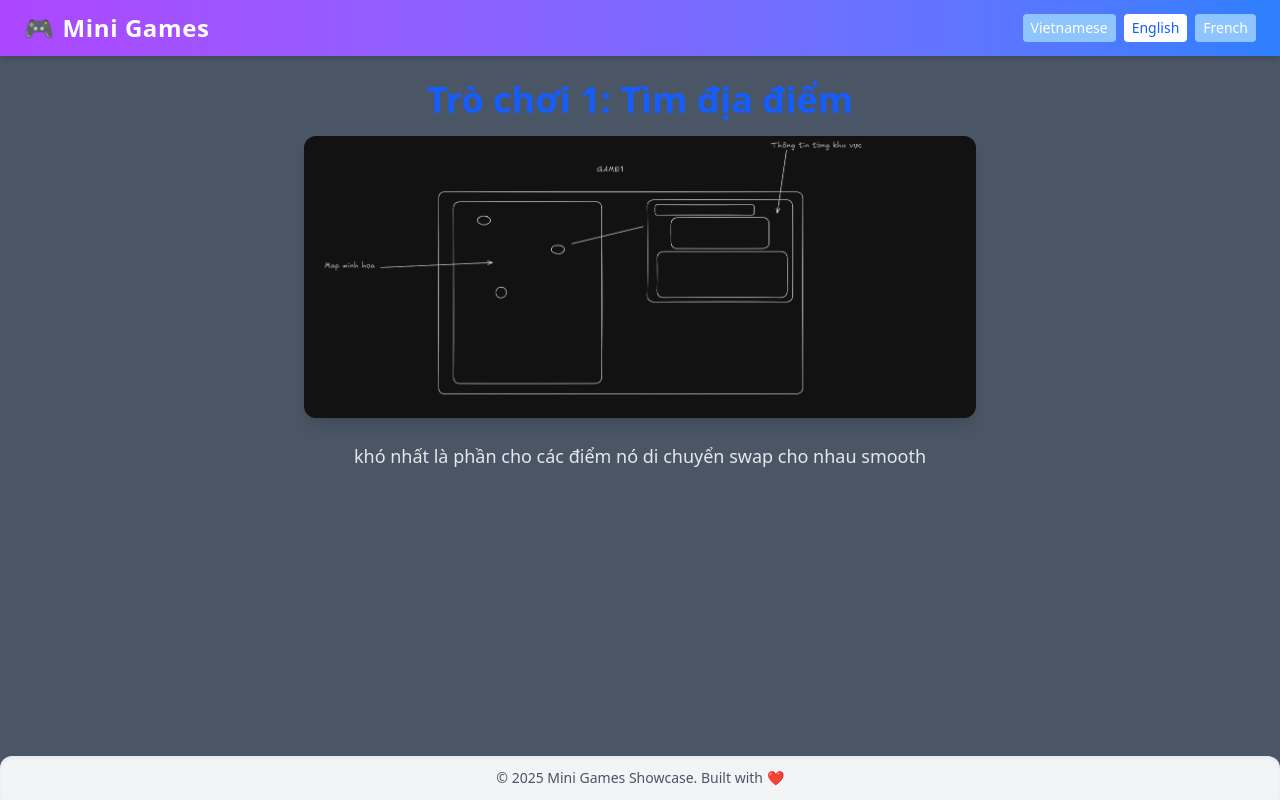
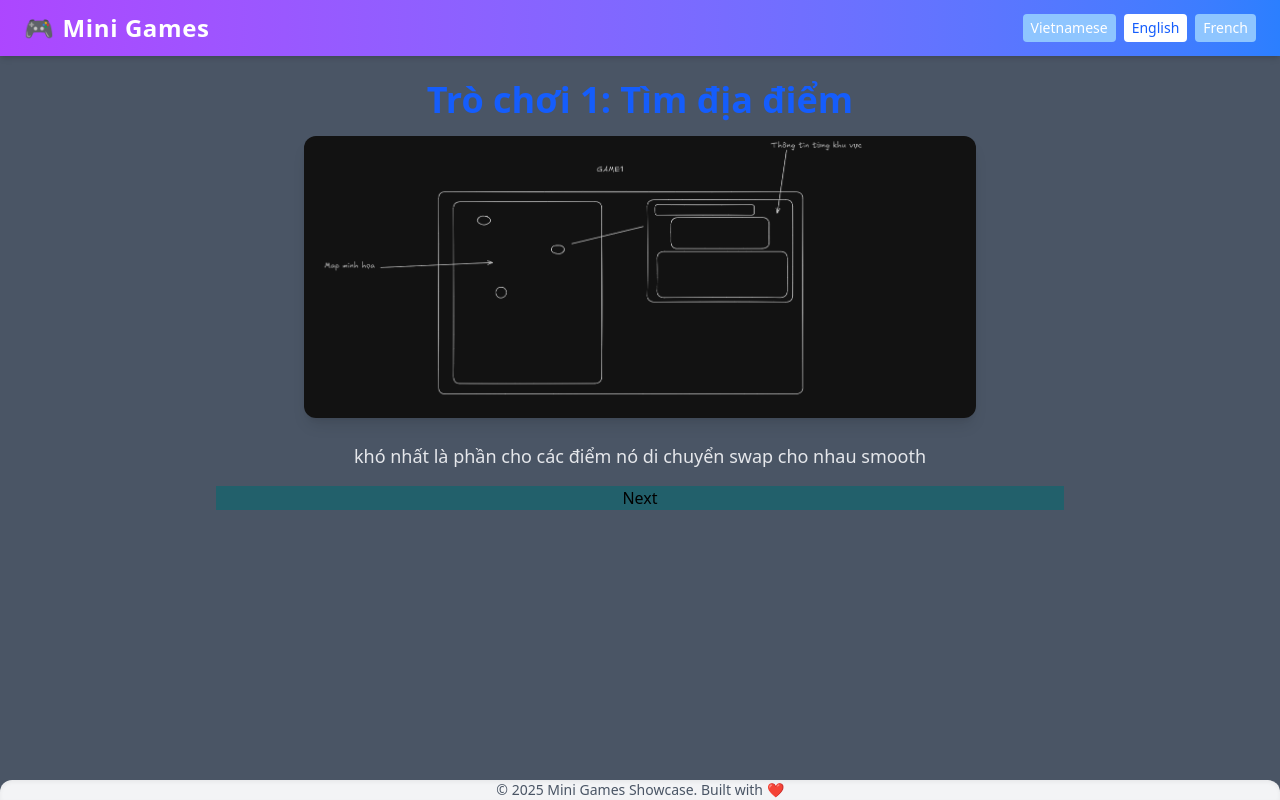
Before and after one commit to qmarcusv/MiniGamesShowcase, a React (Vite) app in the folder frontend/: page /game1 in a window 1280 px wide. Built offline with nearby package versions, Linux system fonts and the light colour scheme.

Commit message:
navigator

```diff
--- a/frontend/src/app/app.component.scss
+++ b/frontend/src/app/app.component.scss
@@ -0,0 +1,2 @@
+.app {
+}
--- a/frontend/src/app/app.component.tsx
+++ b/frontend/src/app/app.component.tsx
@@ -6,11 +6,12 @@ import Footer from "../shared/footer/footer.component";
 
 function App() {
   return (
-    <div className="min-h-screen flex flex-col bg-gray-600">
+    <div className="app min-h-screen flex flex-col bg-gray-600">
       <Navbar />
       <main className="flex-grow">
         <Outlet />
       </main>
+
       <Footer />
     </div>
   );
--- a/frontend/src/game/game1/description.tsx
+++ b/frontend/src/game/game1/description.tsx
@@ -1,21 +1,16 @@
 import des from "../../assets/temp/game1.png"; // use actual extension if it's .png, .webp, etc.
+import Navigator from "../../shared/navigator/navigator.component";
 
 export default function Description1() {
-	return (
-		<div className="p-6 max-w-4xl mx-auto text-center">
-			<h1 className="text-4xl font-bold text-blue-600 mb-4">
-				Trò chơi 1: Tìm địa điểm
-			</h1>
+  return (
+    <div className="p-6 max-w-4xl mx-auto text-center">
+      <h1 className="text-4xl font-bold text-blue-600 mb-4">Trò chơi 1: Tìm địa điểm</h1>
 
-			<img
-				src={des}
-				alt="Map Match preview"
-				className="rounded-xl w-full max-w-2xl mx-auto mb-6 shadow-lg"
-			/>
+      <img src={des} alt="Map Match preview" className="rounded-xl w-full max-w-2xl mx-auto mb-6 shadow-lg" />
 
-			<p className="text-lg text-gray-200 mb-4">
-				khó nhất là phần cho các điểm nó di chuyển swap cho nhau smooth
-			</p>
-		</div>
-	);
+      <p className="text-lg text-gray-200 mb-4">khó nhất là phần cho các điểm nó di chuyển swap cho nhau smooth</p>
+
+      <Navigator previewLink="" nextLink="../game2" />
+    </div>
+  );
 }
--- a/frontend/src/game/game2/description.tsx
+++ b/frontend/src/game/game2/description.tsx
@@ -1,22 +1,16 @@
 import des from "../../assets/temp/game2.png"; // use actual extension if it's .png, .webp, etc.
+import Navigator from "../../shared/navigator/navigator.component";
 
 export default function Description2() {
-	return (
-		<div className="p-6 max-w-4xl mx-auto text-center">
-			<h1 className="text-4xl font-bold text-blue-600 mb-4">
-				Trò chơi 2: Câu hỏi
-			</h1>
+  return (
+    <div className="p-6 max-w-4xl mx-auto text-center">
+      <h1 className="text-4xl font-bold text-blue-600 mb-4">Trò chơi 2: Câu hỏi</h1>
 
-			<img
-				src={des}
-				alt="Map Match preview"
-				className="rounded-xl w-full max-w-2xl mx-auto mb-6 shadow-lg"
-			/>
+      <img src={des} alt="Map Match preview" className="rounded-xl w-full max-w-2xl mx-auto mb-6 shadow-lg" />
 
-			<p className="text-lg text-gray-200 mb-4">
-				Làm cái timer to, cháu cũng chưa biết thêm mấy năng lực ví dụ như loại
-				bỏ 1 nửa các phương án sai
-			</p>
-		</div>
-	);
+      <p className="text-lg text-gray-200 mb-4">Làm cái timer to, cháu cũng chưa biết thêm mấy năng lực ví dụ như loại bỏ 1 nửa các phương án sai</p>
+
+      <Navigator previewLink="../game1" nextLink="../game3" />
+    </div>
+  );
 }
--- a/frontend/src/game/game3/description.tsx
+++ b/frontend/src/game/game3/description.tsx
@@ -1,22 +1,18 @@
 import des from "../../assets/temp/game3.png"; // use actual extension if it's .png, .webp, etc.
+import Navigator from "../../shared/navigator/navigator.component";
 
 export default function Description1() {
   return (
     <div className="p-6 max-w-4xl mx-auto text-center">
-			<h1 className="text-4xl font-bold text-blue-600 mb-4">
-				Trò chơi 3: Khám phá bí ẩn
-			</h1>
+      <h1 className="text-4xl font-bold text-blue-600 mb-4">Trò chơi 3: Khám phá bí ẩn</h1>
 
-			<img
-				src={des}
-				alt="Map Match preview"
-				className="rounded-xl w-full max-w-2xl mx-auto mb-6 shadow-lg"
-			/>
+      <img src={des} alt="Map Match preview" className="rounded-xl w-full max-w-2xl mx-auto mb-6 shadow-lg" />
 
       <p className="text-lg text-gray-200 mb-4">
-				Cho người chơi làm 1 cái gì đó, xong cái tờ giấy vo vụn sẽ từ từ được mở
-				ra và cuối cùng là mở khóa phần thưởng
+        Cho người chơi làm 1 cái gì đó, xong cái tờ giấy vo vụn sẽ từ từ được mở ra và cuối cùng là mở khóa phần thưởng
       </p>
+
+      <Navigator previewLink="../game2" nextLink="../game4" />
     </div>
   );
 }
--- a/frontend/src/game/game4/description.tsx
+++ b/frontend/src/game/game4/description.tsx
@@ -1,17 +1,17 @@
+import Navigator from "../../shared/navigator/navigator.component";
+
 export default function Description3() {
   return (
     <div className="p-6 max-w-4xl mx-auto text-center">
-			<h1 className="text-4xl font-bold text-blue-600 mb-4">
-				Trò chơi 4: So sánh quá khứ và hiện tại
-			</h1>
+      <h1 className="text-4xl font-bold text-blue-600 mb-4">Trò chơi 4: So sánh quá khứ và hiện tại</h1>
 
       <p className="text-lg text-gray-200 mb-4">
-				Cháu chưa có nghĩ ra display như nào nhưng đại khái trò này sẽ có các
-				ảnh về các địa điểm ví dụ như nhà thờ đức bà hay map của 1 khu vực nào
-				đó trước đây và bây giờ, xong người chơi sẽ phải so sánh và chọn ra các
-				điểm khác biệt (input các điểm là mình đặt trước) rồi các kiểu các kiểu
-				nữa
+        Cháu chưa có nghĩ ra display như nào nhưng đại khái trò này sẽ có các ảnh về các địa điểm ví dụ như nhà thờ đức bà hay map của 1 khu vực nào
+        đó trước đây và bây giờ, xong người chơi sẽ phải so sánh và chọn ra các điểm khác biệt (input các điểm là mình đặt trước) rồi các kiểu các
+        kiểu nữa
       </p>
+
+      <Navigator previewLink="../game3" nextLink="../game5" />
     </div>
   );
 }
--- a/frontend/src/game/game5/description.tsx
+++ b/frontend/src/game/game5/description.tsx
@@ -1,25 +1,20 @@
 import des from "../../assets/temp/game5.png"; // use actual extension if it's .png, .webp, etc.
+import Navigator from "../../shared/navigator/navigator.component";
 
 export default function Description5() {
   return (
     <div className="p-6 max-w-4xl mx-auto text-center">
-			<h1 className="text-4xl font-bold text-blue-600 mb-4">
-				Trò chơi 5: Tài liệu bay
-			</h1>
+      <h1 className="text-4xl font-bold text-blue-600 mb-4">Trò chơi 5: Tài liệu bay</h1>
 
-			<img
-				src={des}
-				alt="Map Match preview"
-				className="rounded-xl w-full max-w-2xl mx-auto mb-6 shadow-lg"
-			/>
+      <img src={des} alt="Map Match preview" className="rounded-xl w-full max-w-2xl mx-auto mb-6 shadow-lg" />
 
       <p className="text-lg text-gray-200 mb-4">
-				cho người chơi chọn 1 dạng câu hỏi: chọn theo tác giả, chọn theo thời
-				gian, chọn theo loại hình,... trong kho của mình sẽ có 1 số câu hỏi liên
-				quan ví dụ như tác giả sở giáo dục vn, tg bộ lưu trữ quốc gia, những cái
-				đó sẽ hiện ra rồi người chơi chọn những tài liệu đang di chuyển với chủ
-				đề đúng theo câu hỏi
+        cho người chơi chọn 1 dạng câu hỏi: chọn theo tác giả, chọn theo thời gian, chọn theo loại hình,... trong kho của mình sẽ có 1 số câu hỏi liên
+        quan ví dụ như tác giả sở giáo dục vn, tg bộ lưu trữ quốc gia, những cái đó sẽ hiện ra rồi người chơi chọn những tài liệu đang di chuyển với
+        chủ đề đúng theo câu hỏi
       </p>
+
+      <Navigator previewLink="../game4" nextLink="../game6" />
     </div>
   );
 }
--- a/frontend/src/game/game6/description.tsx
+++ b/frontend/src/game/game6/description.tsx
@@ -1,13 +1,13 @@
+import Navigator from "../../shared/navigator/navigator.component";
+
 export default function Description6() {
-	return (
-		<div className="p-6 max-w-4xl mx-auto text-center">
-			<h1 className="text-4xl font-bold text-blue-600 mb-4">
-				Trò chơi 6: Vẫn đang tìm hiểu
-			</h1>
+  return (
+    <div className="p-6 max-w-4xl mx-auto text-center">
+      <h1 className="text-4xl font-bold text-blue-600 mb-4">Trò chơi 6: Vẫn đang tìm hiểu</h1>
 
-			<p className="text-lg text-gray-200 mb-4">
-				Tìm thêm đi cậu ơi cháu chưa nghĩ ra
-			</p>
-		</div>
-	);
+      <p className="text-lg text-gray-200 mb-4">Tìm thêm đi cậu ơi cháu chưa nghĩ ra</p>
+
+      <Navigator previewLink="../game5" nextLink="" />
+    </div>
+  );
 }
--- a/frontend/src/shared/footer/footer.component.tsx
+++ b/frontend/src/shared/footer/footer.component.tsx
@@ -1,7 +1,7 @@
 import "./footer.component.scss";
 const Footer = () => {
   return (
-    <footer className="w-full bg-gray-100 text-center text-sm text-gray-600 py-3 mt-6 rounded-t-xl shadow-inner">
+    <footer className="w-full bg-gray-100 text-center text-sm text-gray-600 rounded-t-xl shadow-inner">
       © 2025 Mini Games Showcase. Built with ❤️
     </footer>
   );
--- /dev/null
+++ b/frontend/src/shared/navigator/navigator.component.scss
@@ -0,0 +1,7 @@
+.navigator {
+    display: flex;
+    justify-content: center;
+    align-items: center;
+    gap: 2rem;
+    background-color: rgb(34, 96, 107);
+}
--- /dev/null
+++ b/frontend/src/shared/navigator/navigator.component.tsx
@@ -0,0 +1,27 @@
+import "./navigator.component.scss";
+import { Link } from "react-router-dom";
+
+interface NavigatorProps {
+  previewLink: string;
+  nextLink: string;
+}
+
+const Navigator = ({ previewLink = "", nextLink = "" }: NavigatorProps) => {
+  return (
+    <div className="navigator">
+      {previewLink != "" && (
+        <Link to={previewLink}>
+          <button>Preview</button>
+        </Link>
+      )}
+
+      {nextLink != "" && (
+        <Link to={nextLink}>
+          <button>Next</button>
+        </Link>
+      )}
+    </div>
+  );
+};
+
+export default Navigator;
```
Lines whose indentation alone changed are shown as unchanged.
